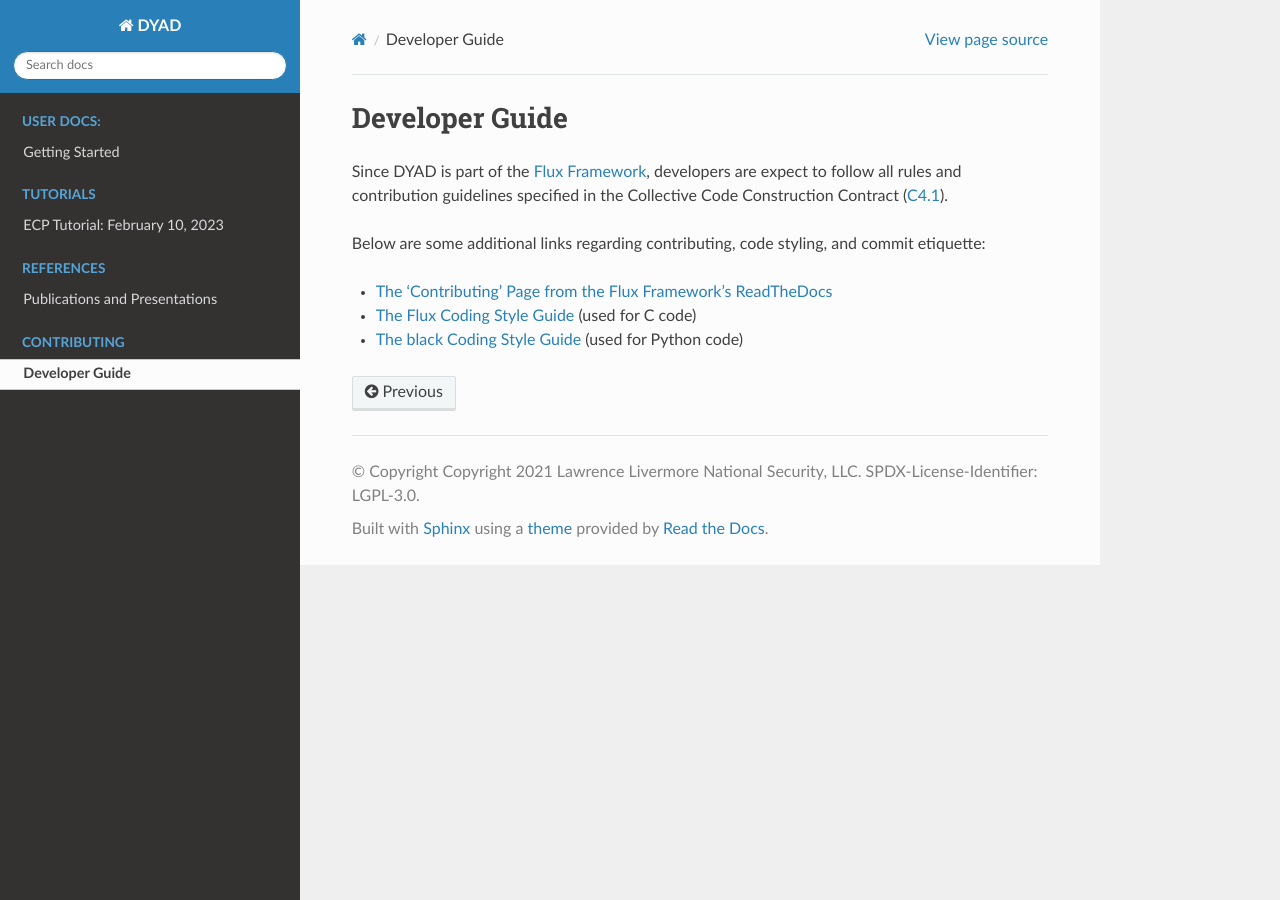
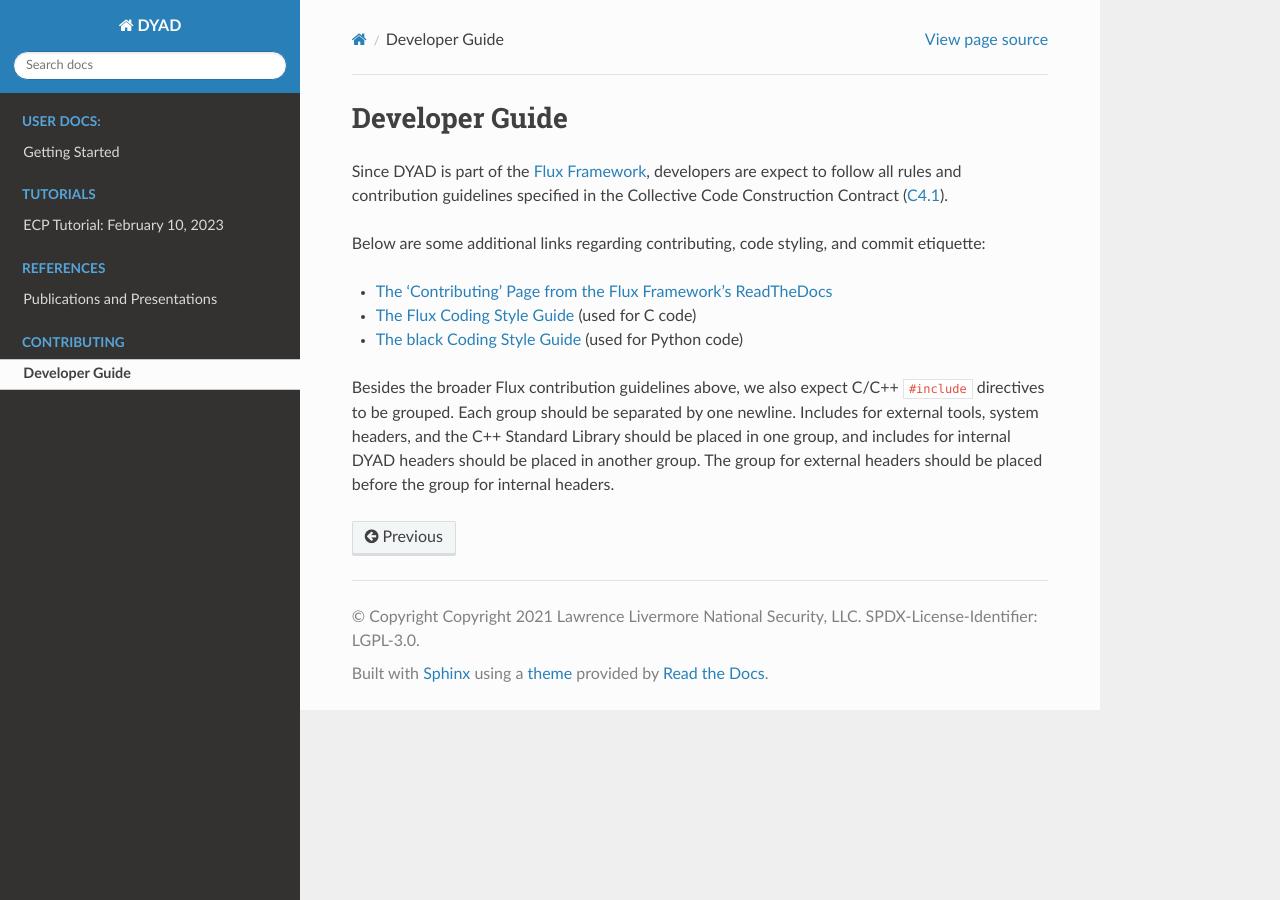
Before and after one commit to flux-framework/dyad, a Sphinx documentation site: the page built from docs/developer_guide.rst, in a window 1280 px wide. Built offline with Sphinx 7.4.7 and the Read the Docs theme 3.1.0, drawn with Linux system fonts in a browser that asks for light colours.

Commit message:
Adds paragraph to docs about ordering of #include directives

```diff
--- a/docs/developer_guide.rst
+++ b/docs/developer_guide.rst
@@ -12,3 +12,10 @@ etiquette:
 * `The 'Contributing' Page from the Flux Framework's ReadTheDocs <https://flux-framework.readthedocs.io/en/latest/contributing.html>`_
 * `The Flux Coding Style Guide <https://github.com/flux-framework/rfc/blob/master/spec_7.rst>`_ (used for C code)
 * `The black Coding Style Guide <https://black.readthedocs.io/en/stable/the_black_code_style/index.html>`_ (used for Python code)
+
+Besides the broader Flux contribution guidelines above, we also expect C/C++ :code:`#include`
+directives to be grouped. Each group should be separated by one newline.
+Includes for external tools, system headers, and the C++
+Standard Library should be placed in one group, and includes for internal DYAD headers
+should be placed in another group. The group for external headers should be placed
+before the group for internal headers.
```
